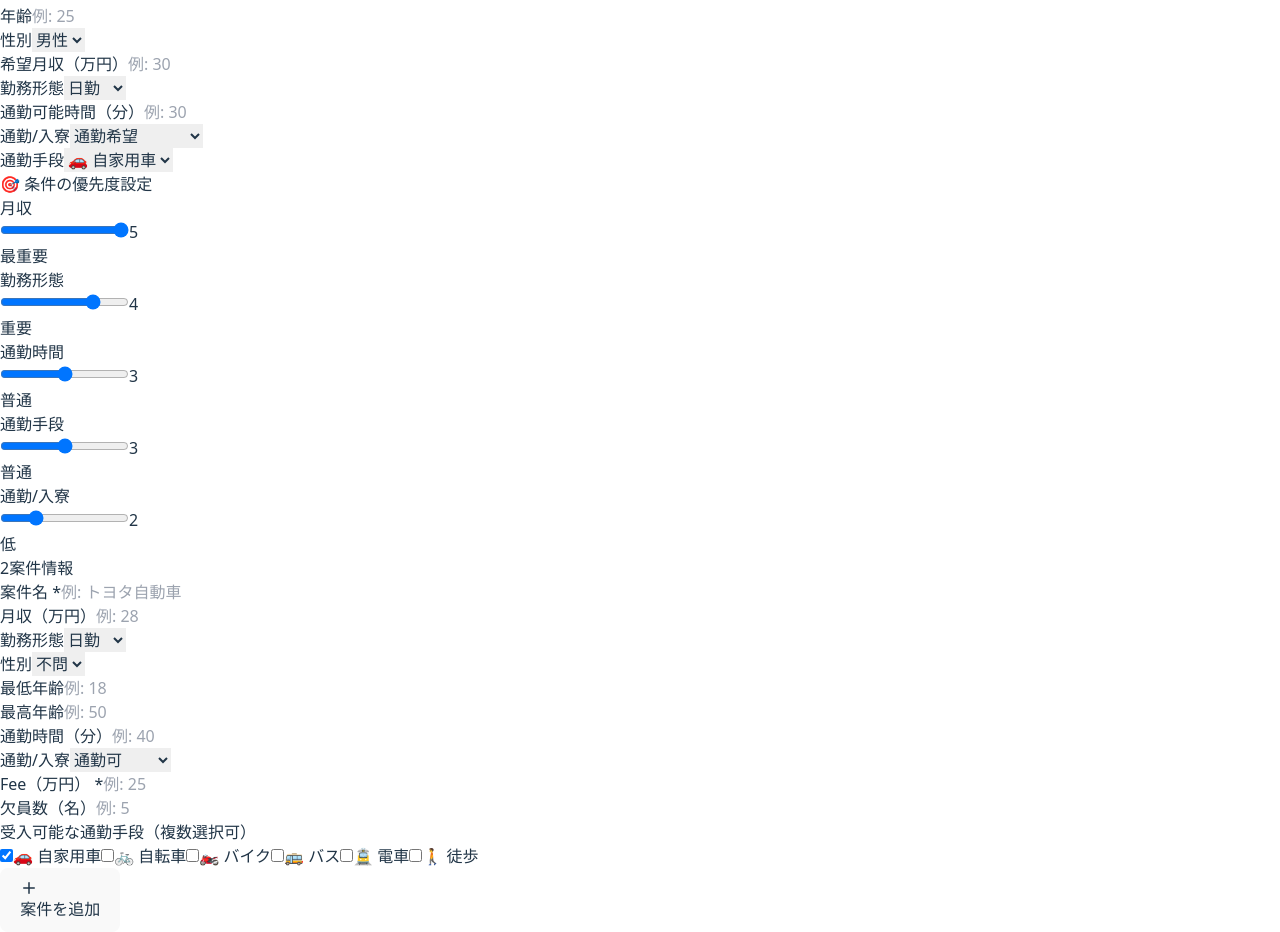
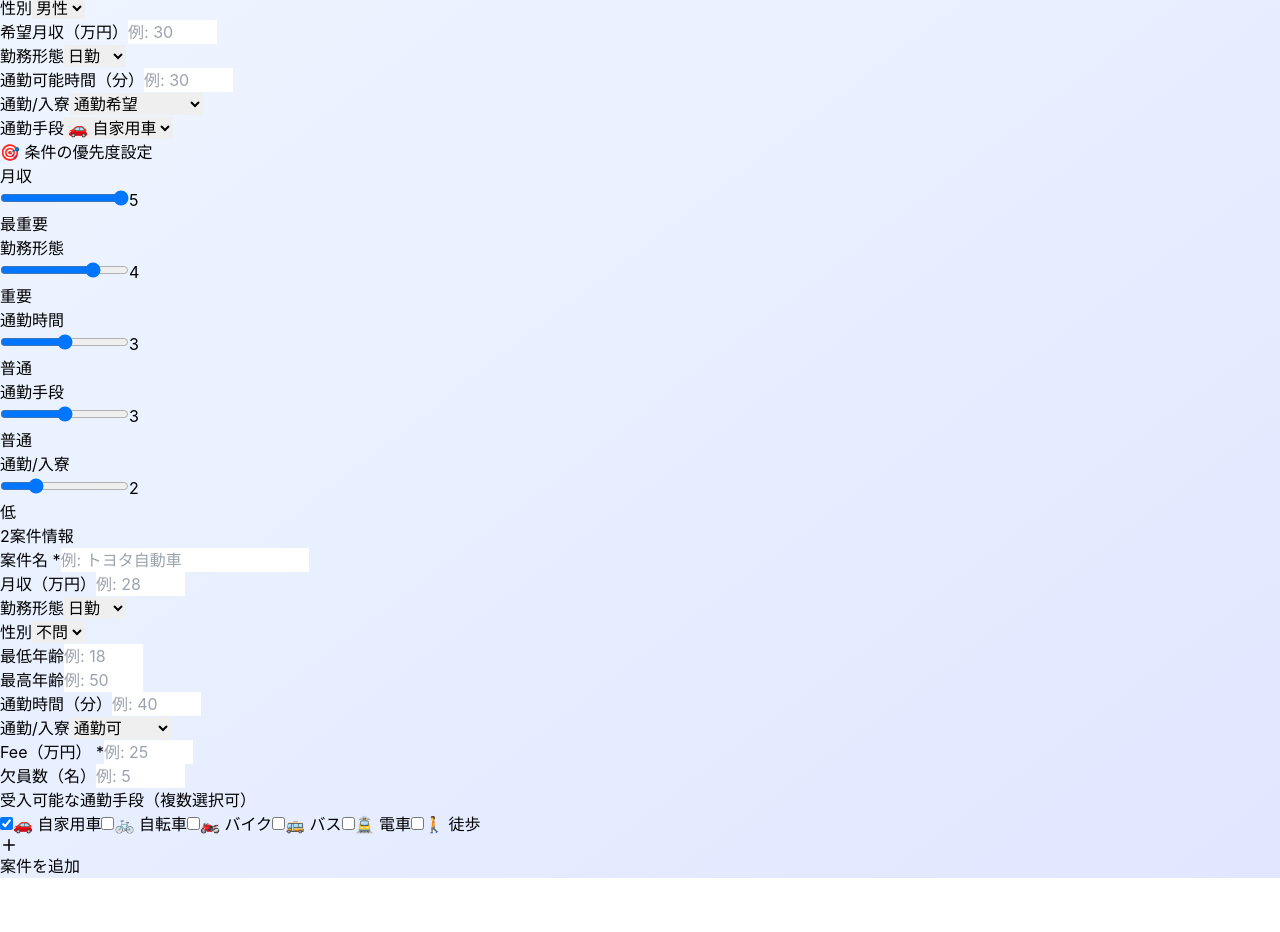
Before and after one commit to Beyer3141/job-matching-app, a React (Vite) app: page / in a window 1280 px wide. Shown: the part 100-1032 px from the top of the page. After the commit the page ends 978 px from the top, so only its background shows below. Built offline with nearby package versions, Linux system fonts and the light colour scheme.

Commit message:
デザインの改修

```diff
--- a/src/index.css
+++ b/src/index.css
@@ -2,71 +2,23 @@
 @tailwind components;
 @tailwind utilities;
 
-:root {
-  font-family: system-ui, Avenir, Helvetica, Arial, sans-serif;
-  line-height: 1.5;
-  font-weight: 400;
-
-  color-scheme: light dark;
-  color: rgba(255, 255, 255, 0.87);
-  background-color: #242424;
-
-  font-synthesis: none;
-  text-rendering: optimizeLegibility;
+html,
+body {
+  margin: 0;
+  padding: 0;
+  min-height: 100vh;
+  background: linear-gradient(to bottom right, #eff6ff, #e0e7ff);
+  font-family: -apple-system, BlinkMacSystemFont, 'Segoe UI', 'Roboto', 'Oxygen',
+    'Ubuntu', 'Cantarell', 'Fira Sans', 'Droid Sans', 'Helvetica Neue',
+    sans-serif;
   -webkit-font-smoothing: antialiased;
   -moz-osx-font-smoothing: grayscale;
 }
 
-a {
-  font-weight: 500;
-  color: #646cff;
-  text-decoration: inherit;
-}
-a:hover {
-  color: #535bf2;
-}
-
-body {
-  margin: 0;
-  display: flex;
-  place-items: center;
-  min-width: 320px;
+#root {
   min-height: 100vh;
 }
 
-h1 {
-  font-size: 3.2em;
-  line-height: 1.1;
+* {
+  box-sizing: border-box;
 }
-
-button {
-  border-radius: 8px;
-  border: 1px solid transparent;
-  padding: 0.6em 1.2em;
-  font-size: 1em;
-  font-weight: 500;
-  font-family: inherit;
-  background-color: #1a1a1a;
-  cursor: pointer;
-  transition: border-color 0.25s;
-}
-button:hover {
-  border-color: #646cff;
-}
-button:focus,
-button:focus-visible {
-  outline: 4px auto -webkit-focus-ring-color;
-}
-
-@media (prefers-color-scheme: light) {
-  :root {
-    color: #213547;
-    background-color: #ffffff;
-  }
-  a:hover {
-    color: #747bff;
-  }
-  button {
-    background-color: #f9f9f9;
-  }
-}
```
